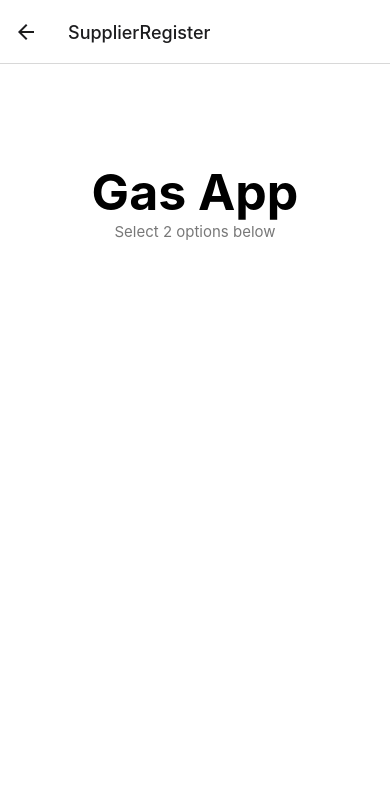
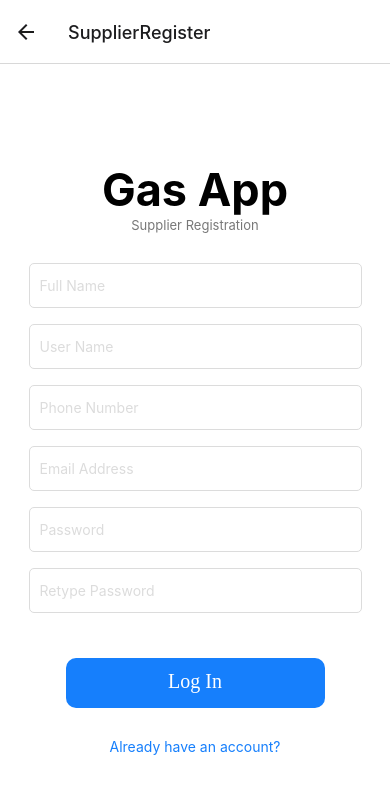
Before and after one commit to kavindra-dev/Services_Project, a React Native app in the folder Supplier/: screen / in a window 390 px wide. Both pictures are taken after a click on the element "Register as a Supplier". Shown: the top 794 px of the page. Built offline with nearby package versions, Linux system fonts and the light colour scheme.

Commit message:
Login Signup Screen Designed.

```diff
--- a/Supplier/screen/CustomerLogin.js
+++ b/Supplier/screen/CustomerLogin.js
@@ -7,8 +7,9 @@ import {
   Text,
   useColorScheme,
   View,
-  Image
+  Image,
 } from 'react-native';
+import { TextInput, TouchableOpacity } from 'react-native-gesture-handler';
 import CYCLINDER_LOGO from '../assest/gas_tank.png';
 import Supplier_PIC from '../assest/supplier_option.png';
 
@@ -18,9 +19,37 @@ const CustomerLogin = ({navigation }) => {
   return (
     <ScrollView style={styles.splashFlexGrow}>
       <View style={styles.splashBlueImageContainer}>
-        <Text style={styles.text1}>Gas App</Text>
-        <Text style={styles.text2}>Select 2 options below</Text>
+        <Text style={styles.text1}>Log In</Text>
+        <View style={styles.bgPic}>
+          <Image source={CYCLINDER_LOGO}/>
+        </View>
+
+
+        <View style={styles.datainput}>
+        <TextInput style={styles.input}
+          placeholder="User Name"
+          placeholderTextColor={"#DCDCDC"}/>
+
+        <TextInput style={styles.input}
+          placeholder="Password"
+          placeholderTextColor={"#DCDCDC"}/>
+        </View>
       </View>
+      {/* <View style={styles.splashBlueImageContainer2}>
+          <Text style={styles.text3}>Forgot Password </Text>
+        </View> */}
+
+        <View style={styles.splashBlueImageContainer3}>
+        <TouchableOpacity
+          style={styles.button}>
+            <Text style={styles.buttonText}> Log In </Text>
+          </TouchableOpacity>
+
+          <Text style={styles.text4}
+          onPress={() =>
+            navigation.navigate('CustomerRegister')
+          }>Register as a Customer</Text>
+        </View>
     </ScrollView>
   );
 };
@@ -35,14 +64,28 @@ const styles = StyleSheet.create({
     backgroundColor: "#FFFFFF",
     justifyContent: 'center',
     alignItems: 'center',
-    marginTop: "20%",
+    marginTop: "10%",
+  },
+  splashBlueImageContainer3: {
+    flex: 1,
+    backgroundColor: "#FFFFFF",
+    justifyContent: 'center',
+    alignItems: 'center',
+    marginTop: "10%",
+  },
+  splashBlueImageContainer2: {
+    flex: 1,
+    backgroundColor: "#FFFFFF",
+    alignItems: 'flex-start',
+    marginLeft: "10%",
   },
   text1: {
-    fontSize: 50,
+    fontSize: 35,
     textAlign: 'center',
     color: "#000000",
     fontWeight: 'bold',
     marginTop: 20,
+    marginBottom: "10%"
   },
   text2: {
     fontSize: 15,
@@ -51,9 +94,13 @@ const styles = StyleSheet.create({
   },
   text3: {
     fontSize: 14,
-    textAlign: 'center',
     color: "#808080",
-    marginTop: 5,
+  },
+  text4: {
+    fontSize: 14,
+    color: "#808080",
+    marginTop:"10%",
+    marginBottom: "15%"
   },
   supplies: {
     width: "45%",
@@ -79,6 +126,41 @@ const styles = StyleSheet.create({
   row: {
     flexDirection: 'row',
   },
+  datainput: {
+    width:"100%",
+    padding: 10,
+    alignItems: 'center'
+  },
+  input: {
+    width:"90%",
+    height: 50,
+    margin: 10,
+    borderWidth: 1,
+    padding: 10,
+    borderColor: '#DCDCDC',
+    borderRadius: 5,
+    color: "#000000",
+  },
+  button: {
+    backgroundColor: '#167FFC',
+    borderRadius: 10,
+    padding: 12,
+    width: 280,
+    height: 50,
+    marginTop: 10,
+  },
+  buttonText: {
+    color: 'white',
+    textAlign: 'center',
+    fontSize: 20,
+    fontFamily: 'AvenirNextLTPro-Bold',
+  },
+  bgPic: {
+    backgroundColor: "#F3FBFF",
+    borderRadius: 100,
+    padding: 20,
+    margin: 10,
+  },
 
 });
 
--- a/Supplier/screen/CustomerRegister.js
+++ b/Supplier/screen/CustomerRegister.js
@@ -7,8 +7,10 @@ import {
   Text,
   useColorScheme,
   View,
-  Image
+  Image,
+  TouchableOpacity
 } from 'react-native';
+import { TextInput } from 'react-native-gesture-handler';
 import CYCLINDER_LOGO from '../assest/gas_tank.png';
 import Supplier_PIC from '../assest/supplier_option.png';
 
@@ -19,7 +21,46 @@ const CustomerRegister = ({navigation }) => {
     <ScrollView style={styles.splashFlexGrow}>
       <View style={styles.splashBlueImageContainer}>
         <Text style={styles.text1}>Gas App</Text>
-        <Text style={styles.text2}>Select 2 options below</Text>
+        <Text style={styles.text2}>Customer Registration</Text>
+        <View style={styles.datainput}>
+          <TextInput style={styles.input}
+          placeholder="Full Name"
+          placeholderTextColor={"#DCDCDC"}/>
+
+          <TextInput style={styles.input}
+          placeholder="User Name"
+          placeholderTextColor={"#DCDCDC"}/>
+
+          <TextInput style={styles.input}
+          placeholder="Phone Number"
+          placeholderTextColor={"#DCDCDC"}/>
+
+          <TextInput style={styles.input}
+          placeholder="Email Address"
+          placeholderTextColor={"#DCDCDC"}/>
+
+          <TextInput style={styles.input}
+          placeholder="Password"
+          placeholderTextColor={"#DCDCDC"}/>
+
+          <TextInput style={styles.input}
+          placeholder="Retype Password"
+          placeholderTextColor={"#DCDCDC"}/>
+
+          <TouchableOpacity
+          style={styles.button}
+          onPress={() =>
+            navigation.navigate('SelectCustomer')
+          }>
+            <Text style={styles.buttonText}> Log In </Text>
+          </TouchableOpacity>
+
+          <Text style={styles.text3}
+          onPress={() =>
+            navigation.navigate('CustomerLogin')
+          }>Already have an account?</Text>
+        </View>
+
       </View>
     </ScrollView>
   );
@@ -35,25 +76,26 @@ const styles = StyleSheet.create({
     backgroundColor: "#FFFFFF",
     justifyContent: 'center',
     alignItems: 'center',
-    marginTop: "20%",
+    marginTop: "10%",
   },
   text1: {
-    fontSize: 50,
+    fontSize: 45,
     textAlign: 'center',
     color: "#000000",
     fontWeight: 'bold',
     marginTop: 20,
   },
   text2: {
-    fontSize: 15,
+    fontSize: 13,
     textAlign: 'center',
     color: "#787878",
   },
   text3: {
     fontSize: 14,
     textAlign: 'center',
-    color: "#808080",
-    marginTop: 5,
+    color: "#167FFC",
+    marginTop: 30,
+    marginBottom: 10,
   },
   supplies: {
     width: "45%",
@@ -79,6 +121,36 @@ const styles = StyleSheet.create({
   row: {
     flexDirection: 'row',
   },
+  datainput: {
+    width:"100%",
+    margin: 12,
+    padding: 10,
+    alignItems: 'center'
+  },
+  input: {
+    width:"90%",
+    height: 45,
+    margin: 8,
+    borderWidth: 1,
+    padding: 10,
+    borderColor: '#DCDCDC',
+    borderRadius: 5,
+    color: "#000000",
+  },
+  button: {
+    backgroundColor: '#167FFC',
+    borderRadius: 10,
+    padding: 12,
+    width: "70%",
+    height: 50,
+    marginTop: '10%',
+  },
+  buttonText: {
+    color: 'white',
+    textAlign: 'center',
+    fontSize: 20,
+    fontFamily: 'AvenirNextLTPro-Bold',
+  },
 
 });
 
--- a/Supplier/screen/SupplierLogin.js
+++ b/Supplier/screen/SupplierLogin.js
@@ -7,10 +7,11 @@ import {
   Text,
   useColorScheme,
   View,
-  Image
+  Image,
 } from 'react-native';
-import CYCLINDER_LOGO from '../assest/gas_tank.png';
-import Supplier_PIC from '../assest/supplier_option.png';
+import { TextInput, TouchableOpacity } from 'react-native-gesture-handler';
+
+import CYCLINDER_LOGIN from '../assest/iconsupplierlogin.png';
 
 
 const SupplierLogin = ({navigation }) => {
@@ -19,8 +20,34 @@ const SupplierLogin = ({navigation }) => {
     <ScrollView style={styles.splashFlexGrow}>
       <View style={styles.splashBlueImageContainer}>
         <Text style={styles.text1}>Gas App</Text>
-        <Text style={styles.text2}>Select 2 options below</Text>
+        <Text style={styles.text2}>Supplier Log In</Text>
+        <Image source={CYCLINDER_LOGIN}/>
+
+        <View style={styles.datainput}>
+        <TextInput style={styles.input}
+          placeholder="User Name"
+          placeholderTextColor={"#DCDCDC"}/>
+
+        <TextInput style={styles.input}
+          placeholder="Password"
+          placeholderTextColor={"#DCDCDC"}/>
+        </View>
       </View>
+      <View style={styles.splashBlueImageContainer2}>
+          <Text style={styles.text3}>Forgot Password </Text>
+        </View>
+
+        <View style={styles.splashBlueImageContainer3}>
+        <TouchableOpacity
+          style={styles.button}>
+            <Text style={styles.buttonText}> Log In </Text>
+          </TouchableOpacity>
+
+          <Text style={styles.text4}
+          onPress={() =>
+            navigation.navigate('SupplierRegister')
+          }>Become A Supplier</Text>
+        </View>
     </ScrollView>
   );
 };
@@ -35,7 +62,20 @@ const styles = StyleSheet.create({
     backgroundColor: "#FFFFFF",
     justifyContent: 'center',
     alignItems: 'center',
-    marginTop: "20%",
+    marginTop: "10%",
+  },
+  splashBlueImageContainer3: {
+    flex: 1,
+    backgroundColor: "#FFFFFF",
+    justifyContent: 'center',
+    alignItems: 'center',
+    marginTop: "10%",
+  },
+  splashBlueImageContainer2: {
+    flex: 1,
+    backgroundColor: "#FFFFFF",
+    alignItems: 'flex-start',
+    marginLeft: "10%",
   },
   text1: {
     fontSize: 50,
@@ -51,9 +91,13 @@ const styles = StyleSheet.create({
   },
   text3: {
     fontSize: 14,
-    textAlign: 'center',
     color: "#808080",
-    marginTop: 5,
+  },
+  text4: {
+    fontSize: 14,
+    color: "#808080",
+    marginTop:"10%",
+    marginBottom: "15%"
   },
   supplies: {
     width: "45%",
@@ -79,6 +123,35 @@ const styles = StyleSheet.create({
   row: {
     flexDirection: 'row',
   },
+  datainput: {
+    width:"100%",
+    padding: 10,
+    alignItems: 'center'
+  },
+  input: {
+    width:"90%",
+    height: 50,
+    margin: 10,
+    borderWidth: 1,
+    padding: 10,
+    borderColor: '#DCDCDC',
+    borderRadius: 5,
+    color: "#000000",
+  },
+  button: {
+    backgroundColor: '#167FFC',
+    borderRadius: 10,
+    padding: 12,
+    width: 280,
+    height: 50,
+    marginTop: 10,
+  },
+  buttonText: {
+    color: 'white',
+    textAlign: 'center',
+    fontSize: 20,
+    fontFamily: 'AvenirNextLTPro-Bold',
+  },
 
 });
 
--- a/Supplier/screen/SupplierRegister.js
+++ b/Supplier/screen/SupplierRegister.js
@@ -7,8 +7,10 @@ import {
   Text,
   useColorScheme,
   View,
-  Image
+  Image,
+  TouchableOpacity
 } from 'react-native';
+import { TextInput } from 'react-native-gesture-handler';
 import CYCLINDER_LOGO from '../assest/gas_tank.png';
 import Supplier_PIC from '../assest/supplier_option.png';
 
@@ -19,7 +21,46 @@ const SupplierRegister = ({navigation }) => {
     <ScrollView style={styles.splashFlexGrow}>
       <View style={styles.splashBlueImageContainer}>
         <Text style={styles.text1}>Gas App</Text>
-        <Text style={styles.text2}>Select 2 options below</Text>
+        <Text style={styles.text2}>Supplier Registration</Text>
+        <View style={styles.datainput}>
+          <TextInput style={styles.input}
+          placeholder="Full Name"
+          placeholderTextColor={"#DCDCDC"}/>
+
+          <TextInput style={styles.input}
+          placeholder="User Name"
+          placeholderTextColor={"#DCDCDC"}/>
+
+          <TextInput style={styles.input}
+          placeholder="Phone Number"
+          placeholderTextColor={"#DCDCDC"}/>
+
+          <TextInput style={styles.input}
+          placeholder="Email Address"
+          placeholderTextColor={"#DCDCDC"}/>
+
+          <TextInput style={styles.input}
+          placeholder="Password"
+          placeholderTextColor={"#DCDCDC"}/>
+
+          <TextInput style={styles.input}
+          placeholder="Retype Password"
+          placeholderTextColor={"#DCDCDC"}/>
+
+          <TouchableOpacity
+          style={styles.button}
+          onPress={() =>
+            navigation.navigate('SelectCustomer')
+          }>
+            <Text style={styles.buttonText}> Log In </Text>
+          </TouchableOpacity>
+
+          <Text style={styles.text3}
+          onPress={() =>
+            navigation.navigate('SupplierLogin')
+          }>Already have an account?</Text>
+        </View>
+
       </View>
     </ScrollView>
   );
@@ -38,22 +79,23 @@ const styles = StyleSheet.create({
     marginTop: "20%",
   },
   text1: {
-    fontSize: 50,
+    fontSize: 45,
     textAlign: 'center',
     color: "#000000",
     fontWeight: 'bold',
     marginTop: 20,
   },
   text2: {
-    fontSize: 15,
+    fontSize: 13,
     textAlign: 'center',
     color: "#787878",
   },
   text3: {
     fontSize: 14,
     textAlign: 'center',
-    color: "#808080",
-    marginTop: 5,
+    color: "#167FFC",
+    marginTop: 30,
+    marginBottom: 10,
   },
   supplies: {
     width: "45%",
@@ -79,6 +121,36 @@ const styles = StyleSheet.create({
   row: {
     flexDirection: 'row',
   },
+  datainput: {
+    width:"100%",
+    margin: 12,
+    padding: 10,
+    alignItems: 'center'
+  },
+  input: {
+    width:"90%",
+    height: 45,
+    margin: 8,
+    borderWidth: 1,
+    padding: 10,
+    borderColor: '#DCDCDC',
+    borderRadius: 5,
+    color: "#000000",
+  },
+  button: {
+    backgroundColor: '#167FFC',
+    borderRadius: 10,
+    padding: 12,
+    width: "70%",
+    height: 50,
+    marginTop: '10%',
+  },
+  buttonText: {
+    color: 'white',
+    textAlign: 'center',
+    fontSize: 20,
+    fontFamily: 'AvenirNextLTPro-Bold',
+  },
 
 });
 
```
Also changed, not shown: Supplier/assest/iconsupplierlogin.png (added).
